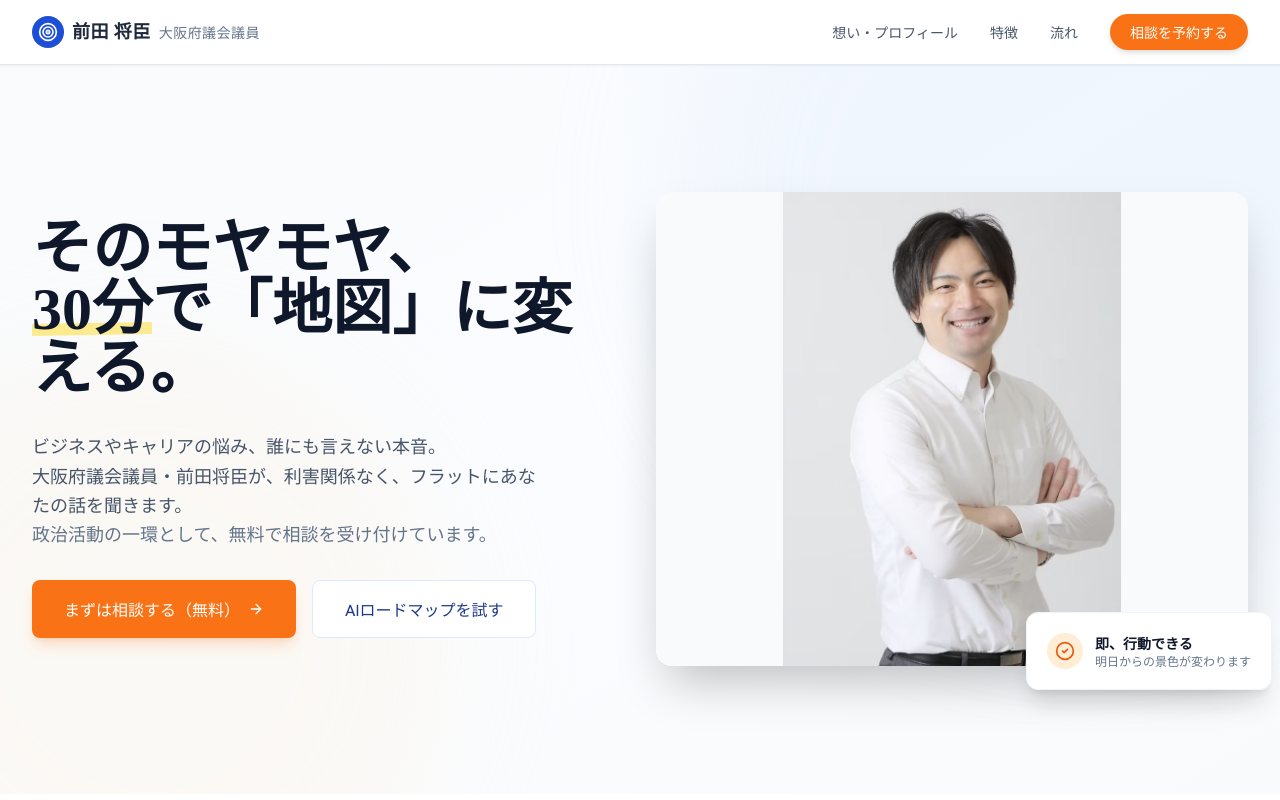
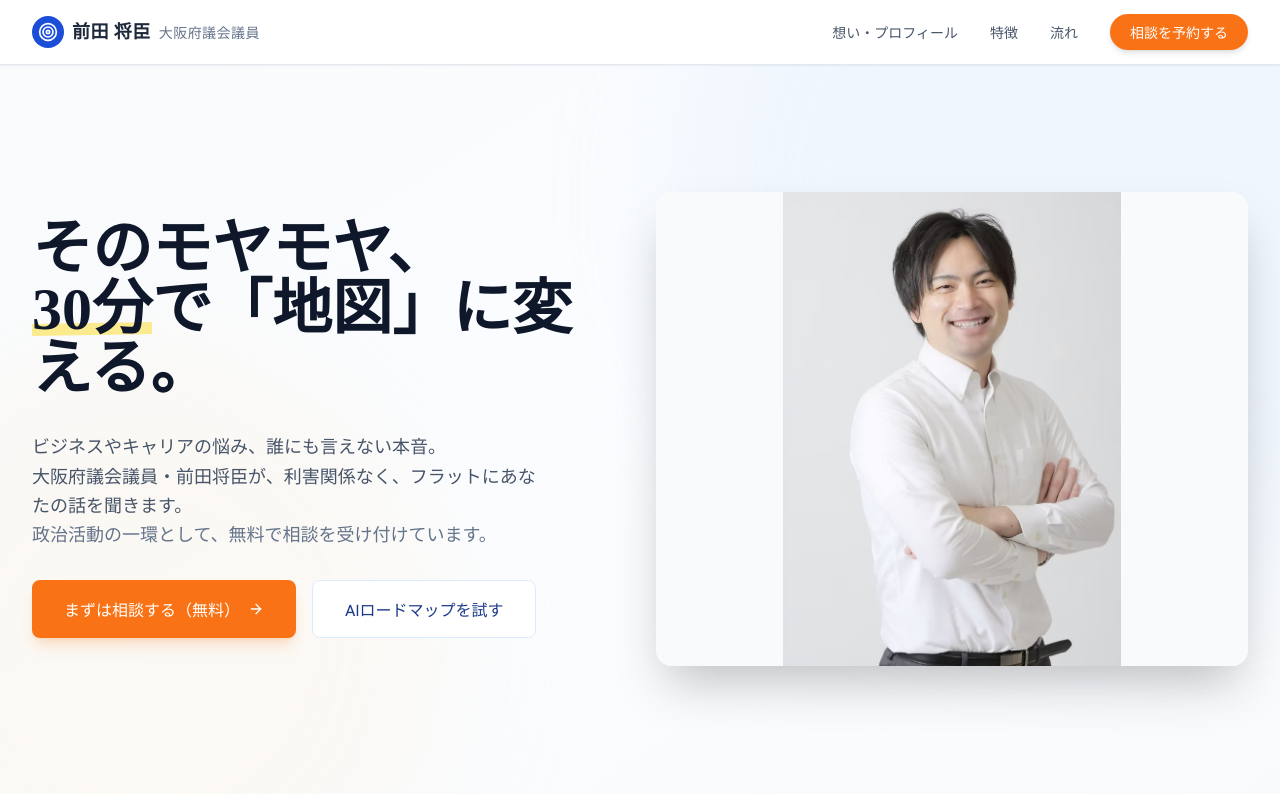
Before and after one commit to postcabinets-jp/maeda.nobumi, a React (Vite) app: page / in a window 1280 px wide. Shown: the top 800 px of the page. Built offline with nearby package versions, Linux system fonts and the light colour scheme.

Commit message:
Remove decorative card from Hero section

```diff
--- a/App.tsx
+++ b/App.tsx
@@ -124,18 +124,6 @@ const Hero = () => {
                   e.currentTarget.style.display = 'none';
                 }}
               />
-            </div>
-            {/* Decorative Card */}
-            <div className="absolute -bottom-6 -right-6 bg-white p-5 rounded-xl shadow-xl border border-slate-100 max-w-xs hidden md:block">
-              <div className="flex items-center gap-3">
-                <div className="bg-orange-100 p-2 rounded-full text-orange-600">
-                  <CheckCircle2 size={20} />
-                </div>
-                <div>
-                  <p className="text-sm font-bold text-slate-900">即、行動できる</p>
-                  <p className="text-xs text-slate-500">明日からの景色が変わります</p>
-                </div>
-              </div>
             </div>
           </div>
         </div>
```
